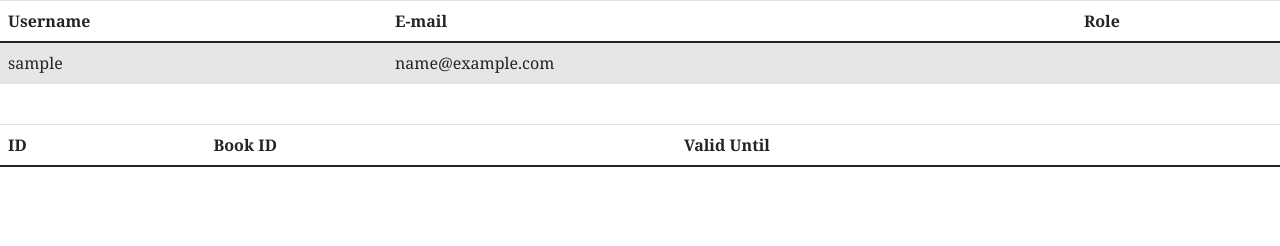
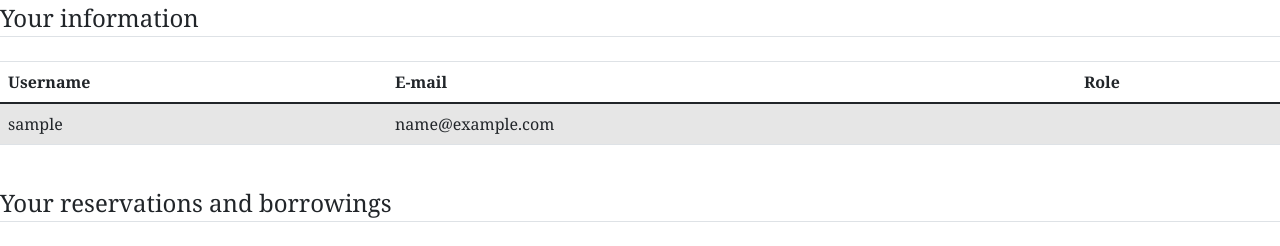
Before and after one commit to 20putalam/project_iis, a Flask app: page /account in a window 1280 px wide. Shown: the part 97-343 px from the top of the page. Run offline with Flask 2, Linux system fonts and the light colour scheme; the visitor is signed in with stand-in values (Sample User, id 1); data comes from the database, SQL or seed files in the repository; data that the repository does not hold is empty; some libraries are stand-ins or nearby versions.

Commit message:
account legend

```diff
--- a/flasklib/templates/account.html
+++ b/flasklib/templates/account.html
@@ -2,6 +2,7 @@
 {% block content %}
 
 <table id="user-data" class="table table-striped">
+    <legend class="border-bottom mb-4">Your information</legend>
     <thead>
         <tr>
             <th>Username</th>
@@ -19,6 +20,7 @@
 </table>
 <br>
 <table id="user-reservation-data" class="table table-striped">
+    <legend class="border-bottom mb-4">Your reservations and borrowings</legend>
     <thead>
         <tr>
             <th>ID</th>
```
